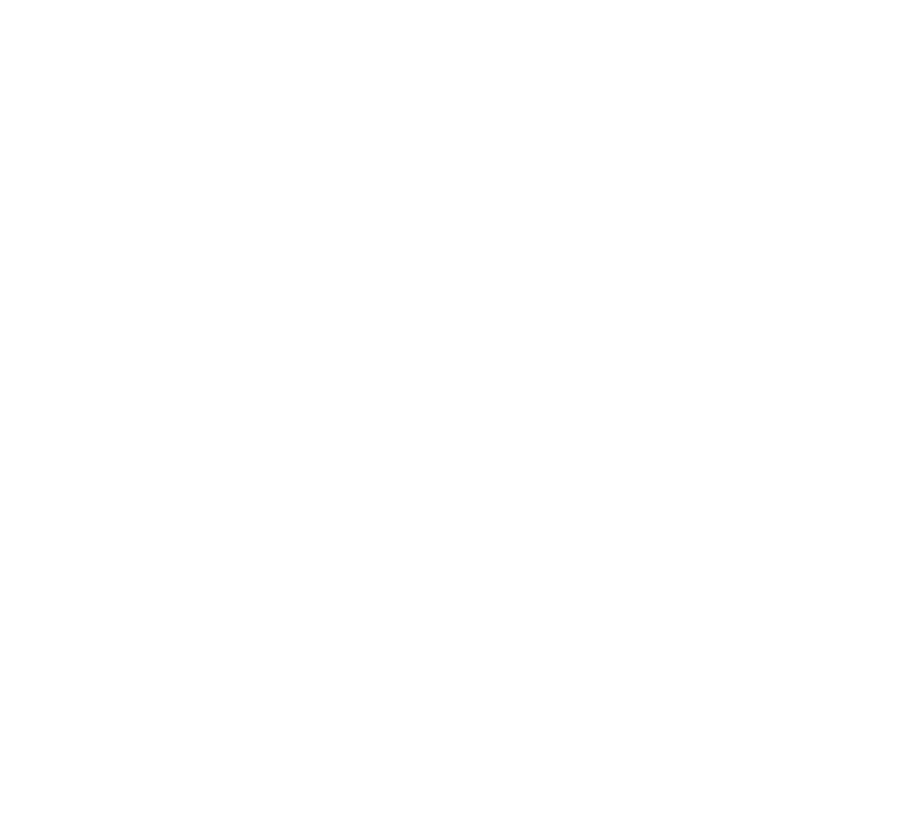
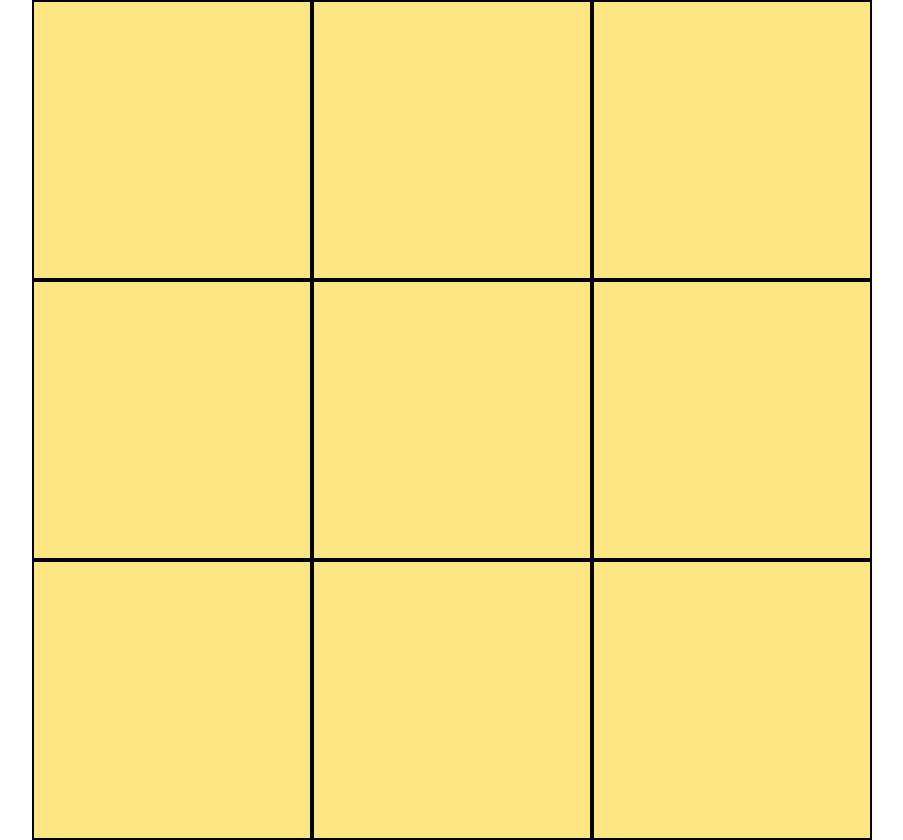
Before and after one commit to miguel844/tres_en_raya, a website: page index.html in a window 1280 px wide. Shown: the whole page, without its empty margins (188-1091 px from the left). Before the commit the page ends 800 px from the top, so only its background shows below. Drawn offline with Linux system fonts and the light colour scheme.

Commit message:
Add create board

```diff
--- a/assets/js/main.js
+++ b/assets/js/main.js
@@ -0,0 +1,43 @@
+const gameboard = document.getElementById("gameboard");
+
+let board = ["","","","","","","","",""];
+let currentPlayer = "X";
+let gameOver = false;
+
+createboard();
+
+function createboard() {
+
+    for (let i = 0; i < board.length; i++) {
+
+        const cell = document.createElement("div");
+        cell.dataset.index = i;
+
+        cell.classList.add("w-70","h-70","border-2","border-black");
+
+        gameboard.appendChild(cell);
+
+
+    }
+
+
+
+}
+
+function refreshUI() {
+
+}
+
+
+
+
+
+/*
+handleClick()
+
+
+comprobamos ganador
+checkWinner()
+
+
+*/
--- a/index.html
+++ b/index.html
@@ -7,6 +7,7 @@
     <link rel="stylesheet" href="assets/css/output.css">
     <script src="assets/js/main.js" defer></script>
 </head>
-<body class="container">
+<body class="container px-20 mx-auto">
+    <div id="gameboard" class="w-210 h-210 mx-auto flex flex-wrap bg-amber-200"></div>
 </body>
 </html>
```
Also changed, not shown: assets/css/output.css, assets/css/style.css (added), 1 other file.
